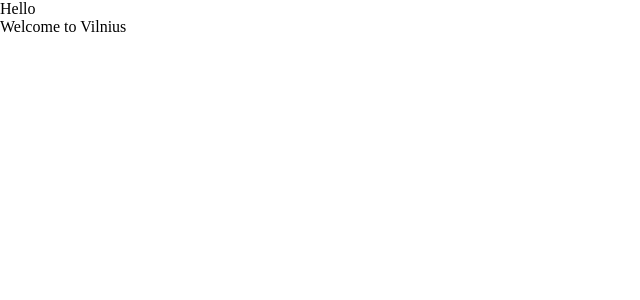
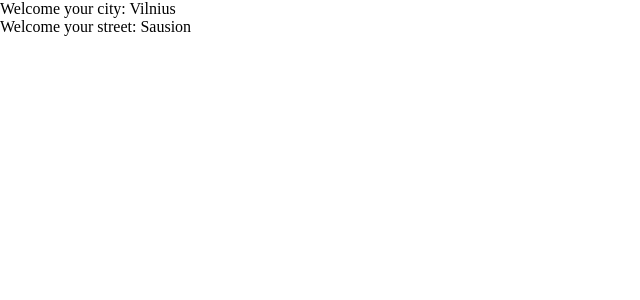
Before and after one commit to oCMEXo/Create_My_Application_OnReact, a React (Vite) app in the folder React_First_Program/: page / in a window 1280 px wide. Shown: the top 300 px of the page, without its empty margins (0-640 px from the left). Built offline with nearby package versions, Linux system fonts and the light colour scheme.

Commit message:
Fiche variable "addressBlog"

```diff
--- a/React_First_Program/src/main.jsx
+++ b/React_First_Program/src/main.jsx
@@ -21,18 +21,15 @@ const address = {
     city: 'Vilnius',
     street: 'Sausion',
     house: '78',
-    apart: '12'
-}
+    apart: '12',
 
-const inventation = address1 => {
-    if(address1) {
-        return <div>Welcome to {address1.city}</div>
-    }
-    return <h1>See you next time</h1>
 }
 
 
 
-const addressBlog = <div> Hello {inventation(address)}</div>
+const addressBlog = <div>
+    {address.city ? <div>Welcome your city: {address.city}</div> : <div>Provide your address</div>}
+    {address.city && <div>Welcome your street: {address.street}</div>}
+</div>
 
 createRoot(document.getElementById('root')).render(addressBlog)
```
